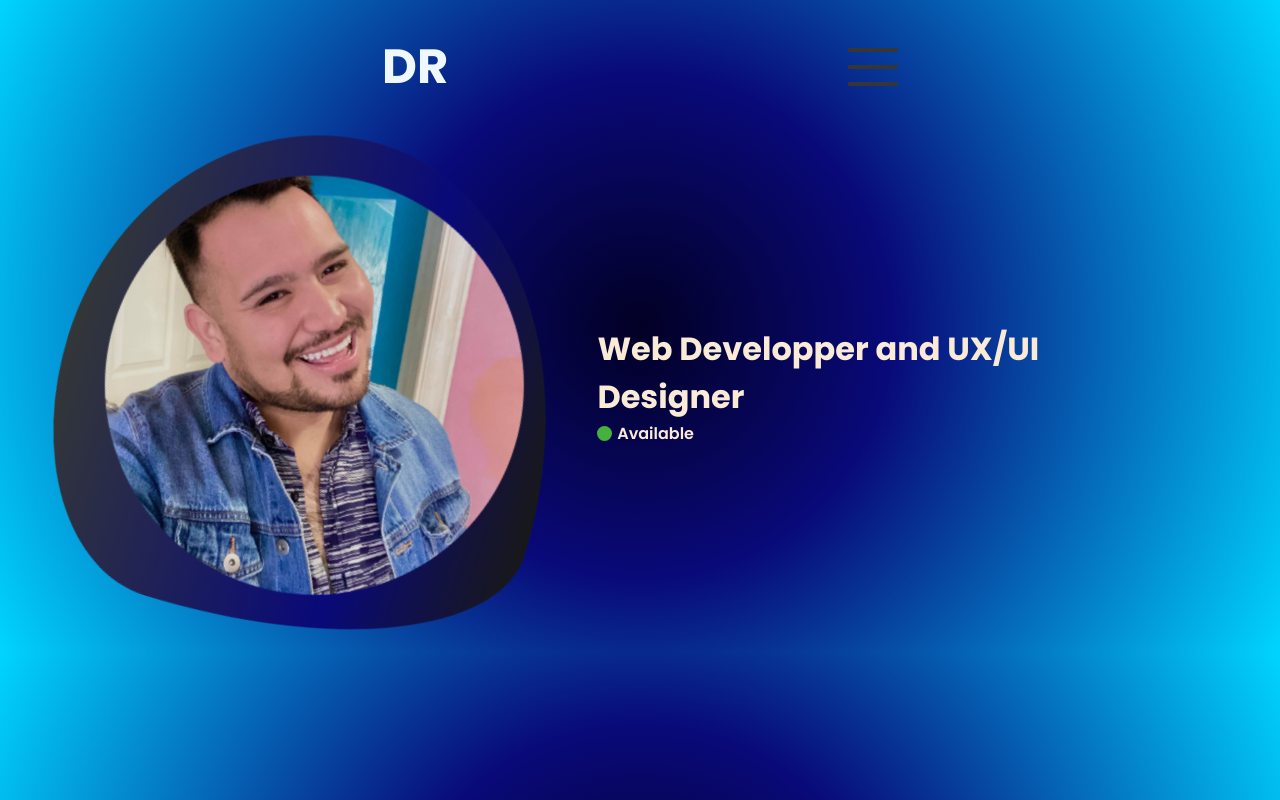
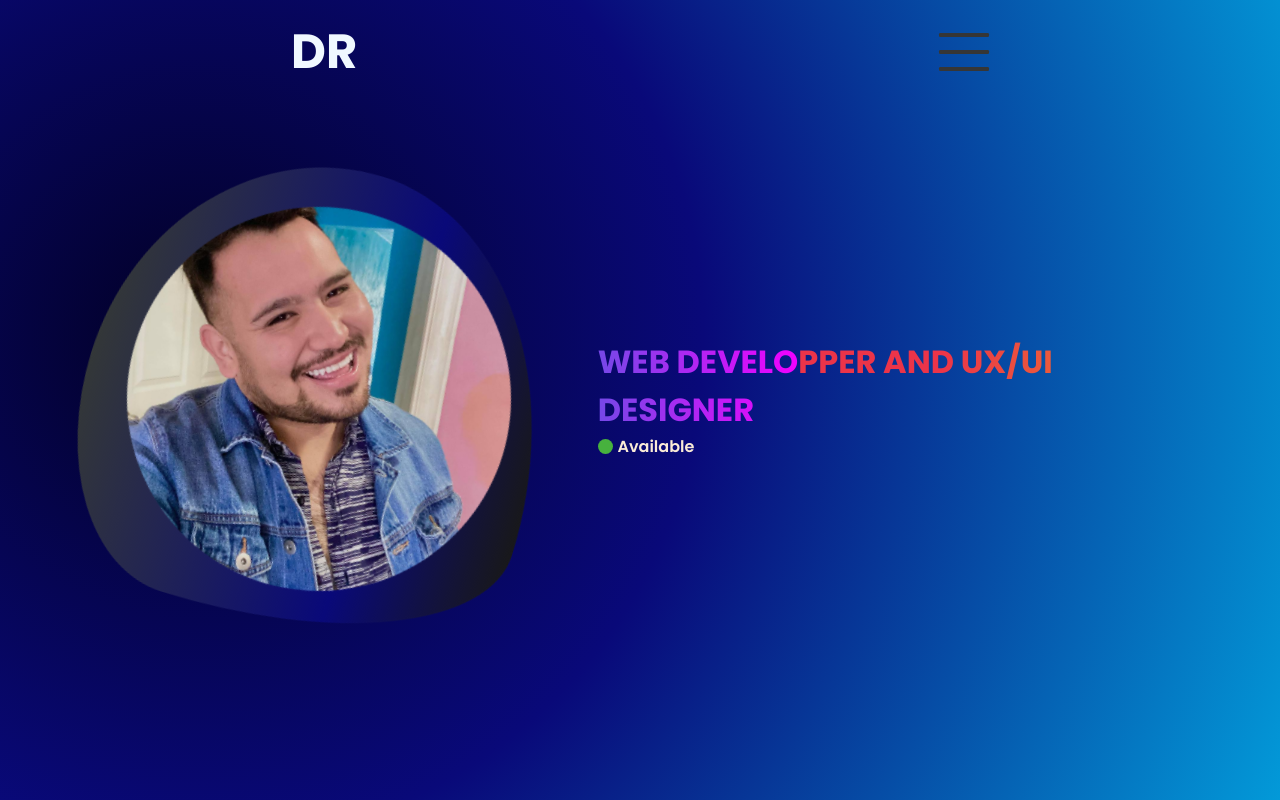
Before and after one commit to SoyDavid29/Profesional-Portafolio, a React (Vite) app: page / in a window 1280 px wide. Built offline with nearby package versions, Linux system fonts and the light colour scheme.

Commit message:
profile done

```diff
--- a/src/Components/Profile.jsx
+++ b/src/Components/Profile.jsx
@@ -1,22 +1,22 @@
 export default function Profile(){
     return(
         <section className="profile-animation">
-            <div className="animation">
 
-                <div className="figures" >
+
+                <div className="animation" >
 
                      <div className="figure" >
                         <img className="img" src="/img/yo.jpg" alt="picture of david" />
                     </div>
 
+                    <div className="texts">
+                    <h1 className="uxui"><span className="online"></span>Web Developper and UX/UI Designer</h1>
+                    <p className="on"><span className="circle"></span>Available</p>
+                    </div>
+
                 </div>
 
-                <div className="texts">
-                    <h1 className="uxui"><span className="online"></span>Web Developper and UX/UI Designer</h1>
-                    <p className="on"><span className="circle"></span>Available</p>
-                </div>
 
-            </div>
 
         </section>
     )
--- a/src/index.css
+++ b/src/index.css
@@ -12,28 +12,26 @@ body{
 
   background: #020024;
   background: radial-gradient(circle, rgba(2, 0, 36, 1) 0%, rgba(9, 9, 121, 1) 35%, rgba(0, 212, 255, 1) 100%);
+  background-size: 200% 200%;
+
+  animation: flow 20s ease infinite;
 }
-.bar{
-
-    margin: 0 auto;
-    margin-top: 1.93rem;
-
-    width: 100%;
-    min-width: 410px;
-    max-width: 820px;
-
-    height: auto;
-
-    display: flex;
-    flex-direction: row;
-    justify-content: space-around;
-    align-items: center;
-    gap: 6rem;
 
 
+.bar{
+  width: 100%;
+  min-width: 580px; /* key in sidebar */
+  padding: 1em;
+
+  display: flex;
+  justify-content: space-around;
+  align-items: center;
+
+  gap: 2em;
+
+}
 
 
-}
 
 .logo{
     font-size: 3rem;
@@ -80,39 +78,36 @@ body{
 }
 
 .profile-animation {
+  margin: 0 auto;
   margin-top: 1rem;
 
   width: 100%;
-  max-width: 81.25rem;
-  min-width: 310px;
+  min-width: 170px;
+  height: auto;
+
+  padding: 3rem;
+
+  display: flex;
+  justify-content: center;
+  align-items: center;
+}
+
+
+.animation{
+  width: 100%;
+  min-width: 170px;
   height: auto;
 
   display: flex;
+  justify-content: space-between;
   align-items: center;
-}
 
-.animation {
-  width: 100%;
-  height: auto;
-
-  display: flex;
-  align-items: center;
-  justify-content: space-between;
-  gap: 3rem;
-  padding: 1rem;
-
-
-  position: relative; /* add this if you want things to be absolute inside */
-}
-
-.figures{
-
-  width: 80%;
-  height: auto;
+  gap: 2em;
 }
 
 .figure {
-  width: 100%;
+  width: 75%;
+  min-width: 220px;
   aspect-ratio: 1/1;
   border-radius: 70% 30% 49% 51% / 30% 45% 55% 70%;
   background: #18181a;
@@ -120,8 +115,8 @@ body{
   position: relative;
   overflow: hidden ;
 
-  padding: 3rem;
-  margin-left: 3rem;
+  padding: 1rem;
+  margin-left: 2.5rem;
 
 
   animation: breathe 4s ease-in-out infinite, spin 10s linear infinite;
@@ -147,14 +142,24 @@ body{
 .texts{
   margin-right: 2.5rem;
   width: 100%;
+  min-width: 240px;
   height: auto;
 
-  padding: 2rem;
+  padding: 1rem;
 }
 
 .uxui{
   font-size: 2em;
-  color: antiquewhite;
+  text-transform: uppercase;
+  text-align: start;
+
+  background: linear-gradient(90deg, rgba(235, 52, 73, 1) 12%, rgba(236, 121, 49, 1) 30%, rgba(238, 238, 44, 0.98) 43%, rgba(53, 194, 41, 1) 56%, rgba(27, 124, 214, 1) 70%, rgba(242, 0, 255, 1) 100%);
+  background-size: 200%;
+  background-clip: text;
+  -webkit-background-clip: text;
+  -webkit-text-fill-color: transparent;
+
+  animation: gradient 3s linear infinite;
 }
 
 .on{
@@ -172,6 +177,21 @@ body{
   height: 15px;
   background-color: #47b13e;
   border-radius: 50%;
+}
+
+@keyframes flow{
+  0%{
+    background-position: 0% 50%;
+  }
+
+  50%{
+     background-position: 100% 50%;
+  }
+
+  100%{
+      background-position: 0% 50%;
+  }
+
 }
 
 @keyframes breathe {
@@ -223,3 +243,9 @@ body{
     background: linear-gradient(90deg, rgba(2, 0, 36, 1) 20%, rgba(9, 9, 121, 1) 46%, rgba(0, 212, 255, 1) 91%);
   }
 }
+
+@keyframes gradient{
+  to{
+    background-position: 200%;
+  }
+}
```
Also changed, not shown: src/Components/Sidebar.jsx (+9 -6 lines).
